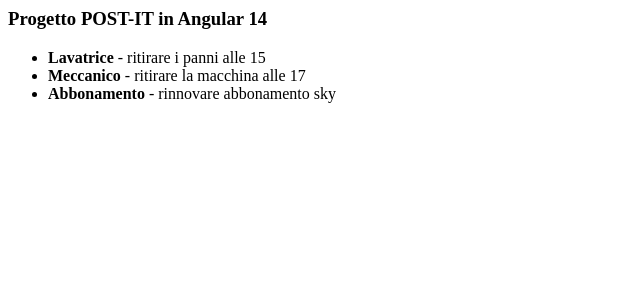
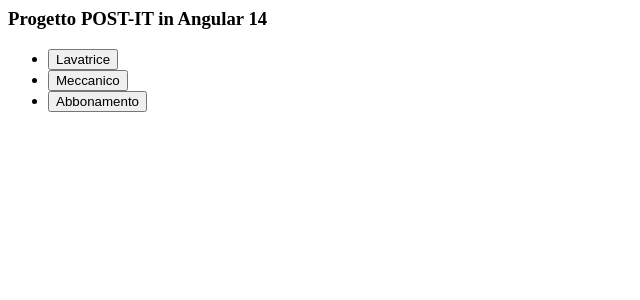
Before and after one commit to Stalioot/angular-ivy-elmfd2, an Angular app: page / in a window 1280 px wide. Shown: the top 300 px of the page, without its empty margins (0-640 px from the left). Built offline with nearby package versions, Linux system fonts and the light colour scheme.

Commit message:
aggiunti button

```diff
--- a/src/app/app.component.html
+++ b/src/app/app.component.html
@@ -2,6 +2,10 @@
 
 <ul>
   <li *ngFor='let postit of arrayPostIT' >
-    <b>{{postit.titolo}}</b> - {{postit.testo}}
+    <button (click)="seleziona(postit.titolo)">{{postit.titolo}}</button>
   </li>
 </ul>
+
+<p>
+  {{selezionata}}
+</p>
--- a/src/app/app.component.ts
+++ b/src/app/app.component.ts
@@ -16,9 +16,13 @@
 })
 export class AppComponent  {
   title: string = 'Progetto POST-IT in Angular ' + VERSION.major;
+  selezionata: string;
   arrayPostIT: Array<postIT> = [
     new postIT('Lavatrice','ritirare i panni alle 15'),
     new postIT('Meccanico','ritirare la macchina alle 17'),
     new postIT('Abbonamento','rinnovare abbonamento sky')
   ];
+  seleziona(titolo: string){
+    this.selezionata = titolo;
+  }
 }
```
